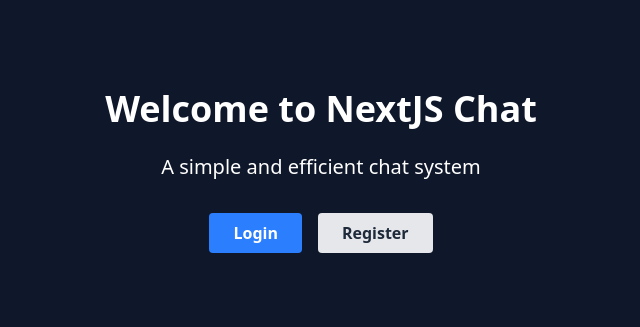
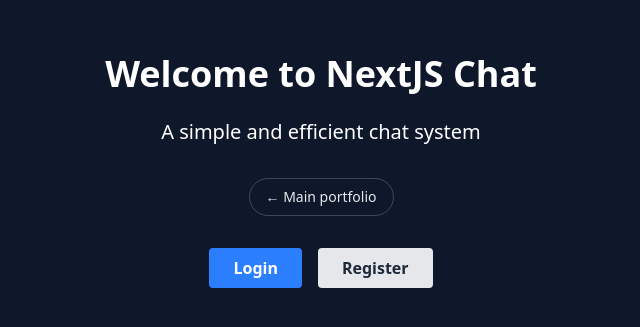
Before and after one commit to JojoDeveloper01/chat-nextjs, a Next.js app: page / in a window 1280 px wide. Shown: the part 229-556 px from the top of the page, without its empty margins (319-959 px from the left). Built offline with nearby package versions, Linux system fonts and the light colour scheme; no server answers.

Commit message:
Add portfolio link to chat landing page

```diff
--- a/src/app/page.tsx
+++ b/src/app/page.tsx
@@ -10,6 +10,13 @@
     <div className="min-h-screen flex flex-col items-center justify-center py-12 px-4 text-center text-white">
       <h1 className="text-4xl font-bold mb-6">Welcome to NextJS Chat</h1>
       <p className="text-xl mb-8">A simple and efficient chat system</p>
+
+      <a
+        href="https://josethbalcazar.com/"
+        className="mb-8 inline-flex items-center rounded-full border border-white/20 px-4 py-2 text-sm text-gray-200 transition hover:border-white/40 hover:bg-white/10 hover:text-white"
+      >
+        ← Main portfolio
+      </a>
 
       {isLoading ? (
         <p className="text-gray-400">Checking session...</p>
```
